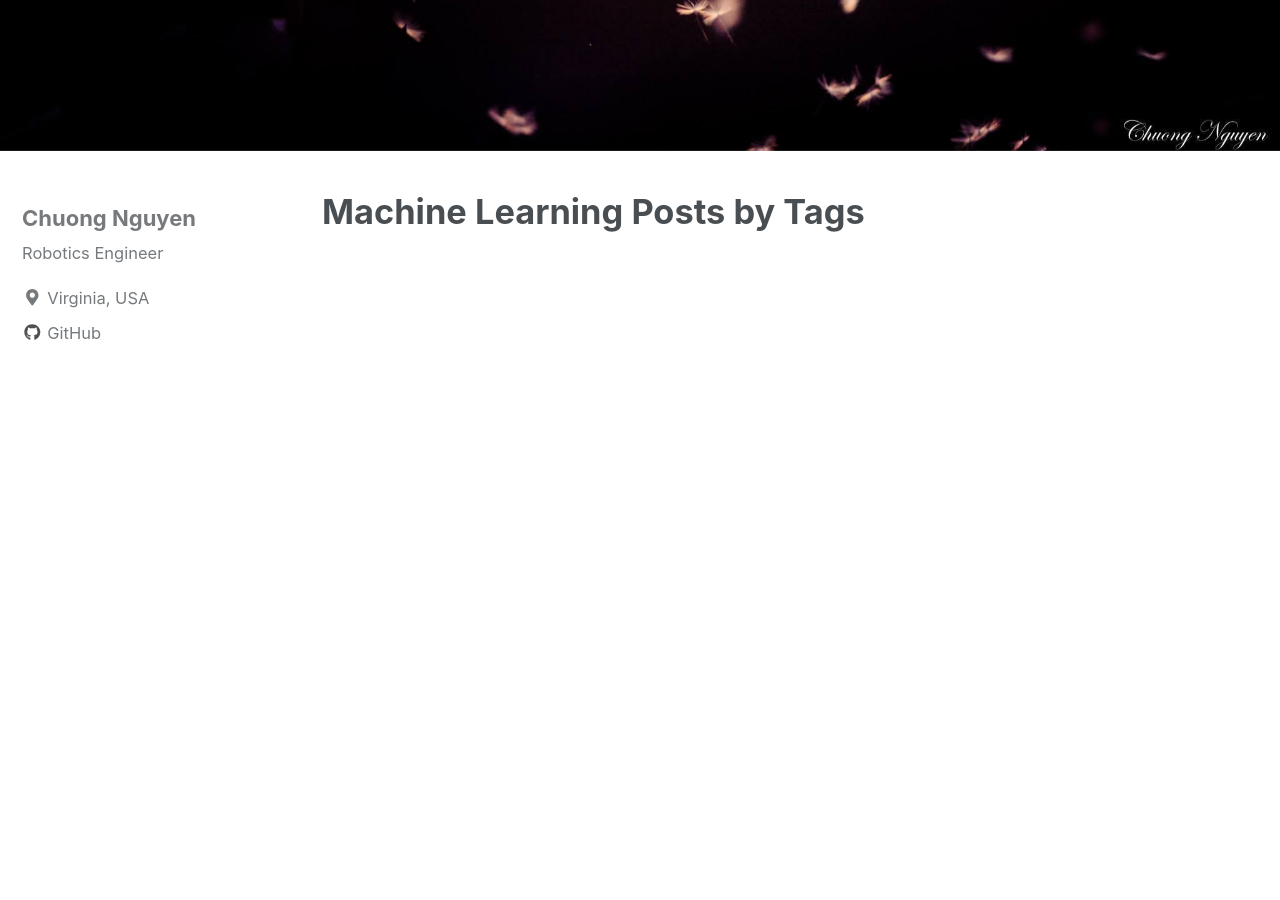
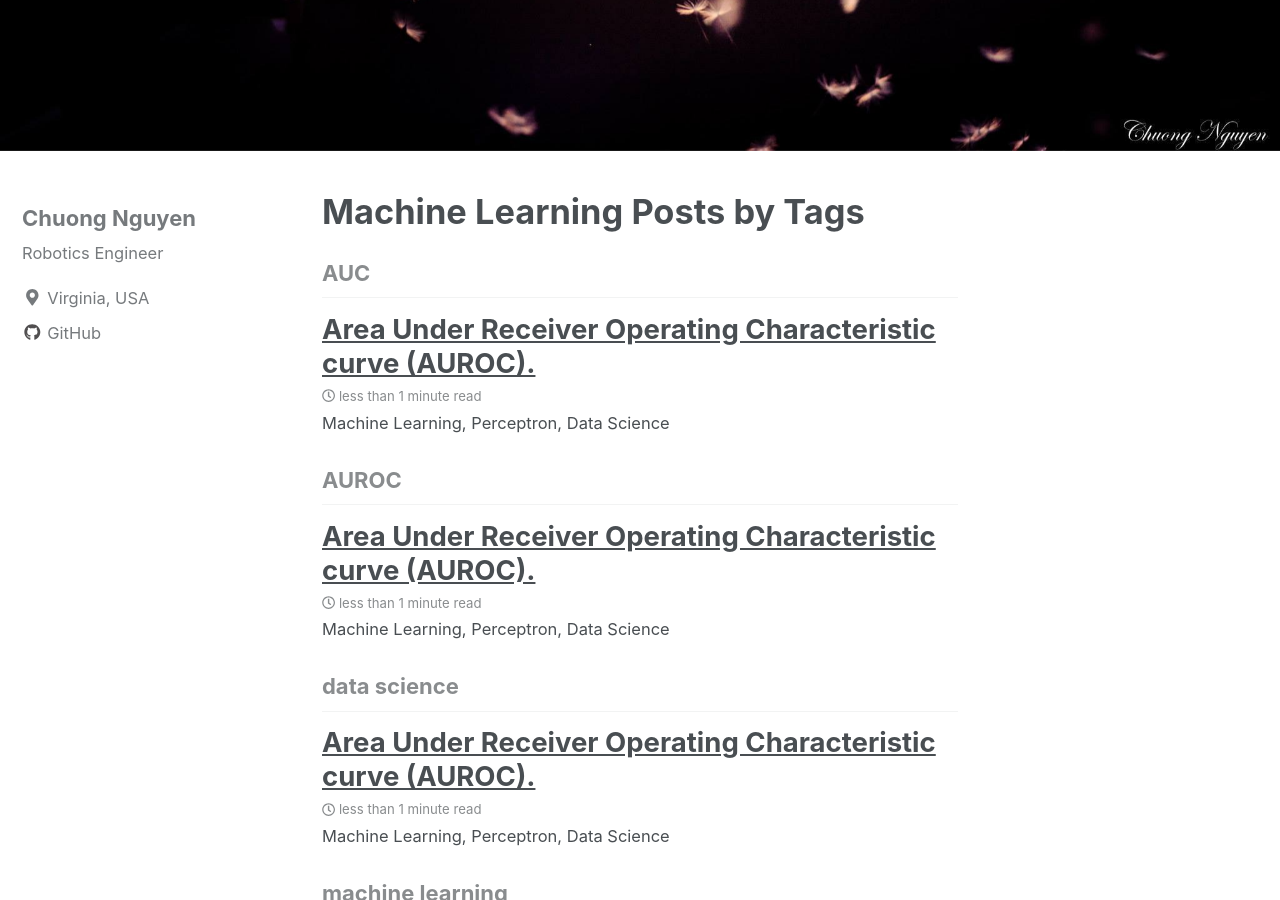
Before and after one commit to chuong98/chuong98.github.io, a Jekyll site: the page built from _pages/machine_learning.md, in a window 1280 px wide and 900 px high, scrolled down 777 px. Built offline with Jekyll 4.4.1, drawn with Linux system fonts in a browser that asks for light colours; nearby versions of some CDN libraries; some of the changed lines change nothing that is shown; some of the changed text lies outside the part shown.

Commit message:
Add AUROC

````diff
--- a/_includes/scripts.html
+++ b/_includes/scripts.html
@@ -26,3 +26,9 @@
 
 {% include analytics.html %}
 {% include /comments-providers/scripts.html %}
+
+{% if page.mathjax %}
+<script type="text/javascript" async
+  src="https://cdn.mathjax.org/mathjax/latest/MathJax.js?config=TeX-MML-AM_CHTML">
+</script>
+{% endif %}
--- /dev/null
+++ b/_posts/2018-6-23-AUROC.md
@@ -0,0 +1,63 @@
+---
+title: " Area Under Receiver Operating Characteristic curve (AUROC)."
+date: 2018-06-23
+tags: [machine learning, data science, AUROC, AUC ]
+header:
+  image: "/images/perceptron/percept.jpg"
+excerpt: "Machine Learning, Perceptron, Data Science"
+mathjax: "true"
+---
+
+# H1
+
+## H2 Heading
+
+### H3 Heading
+
+Here's some basic text.
+
+And here's some *italics*
+
+Here's some **bold** text.
+
+What about a [link](https://github.com/dataoptimal)?
+
+Here's a bulleted list:
+* First item
++ Second item
+- Third item
+
+Here's a numbered list:
+1. First
+2. Second
+3. Third
+
+Python code block:
+```python
+    import numpy as np
+
+    def test_function(x, y):
+      z = np.sum(x,y)
+      return z
+```
+
+R code block:
+```r
+library(tidyverse)
+df <- read_csv("some_file.csv")
+head(df)
+```
+
+Here's some inline code `x+y`.
+
+Here's an image:
+<img src="{{ site.url }}{{ site.baseurl }}/images/perceptron/linsep.jpg" alt="linearly separable data">
+
+Here's another image using Kramdown:
+![alt]({{ site.url }}{{ site.baseurl }}/images/perceptron/linsep.jpg)
+
+Here's some math:
+
+$$z=x+y$$
+
+You can also put it inline $$z=x+y$$
````
Also changed, not shown: images/BB-lover.jpg, images/BB1.jpg.
